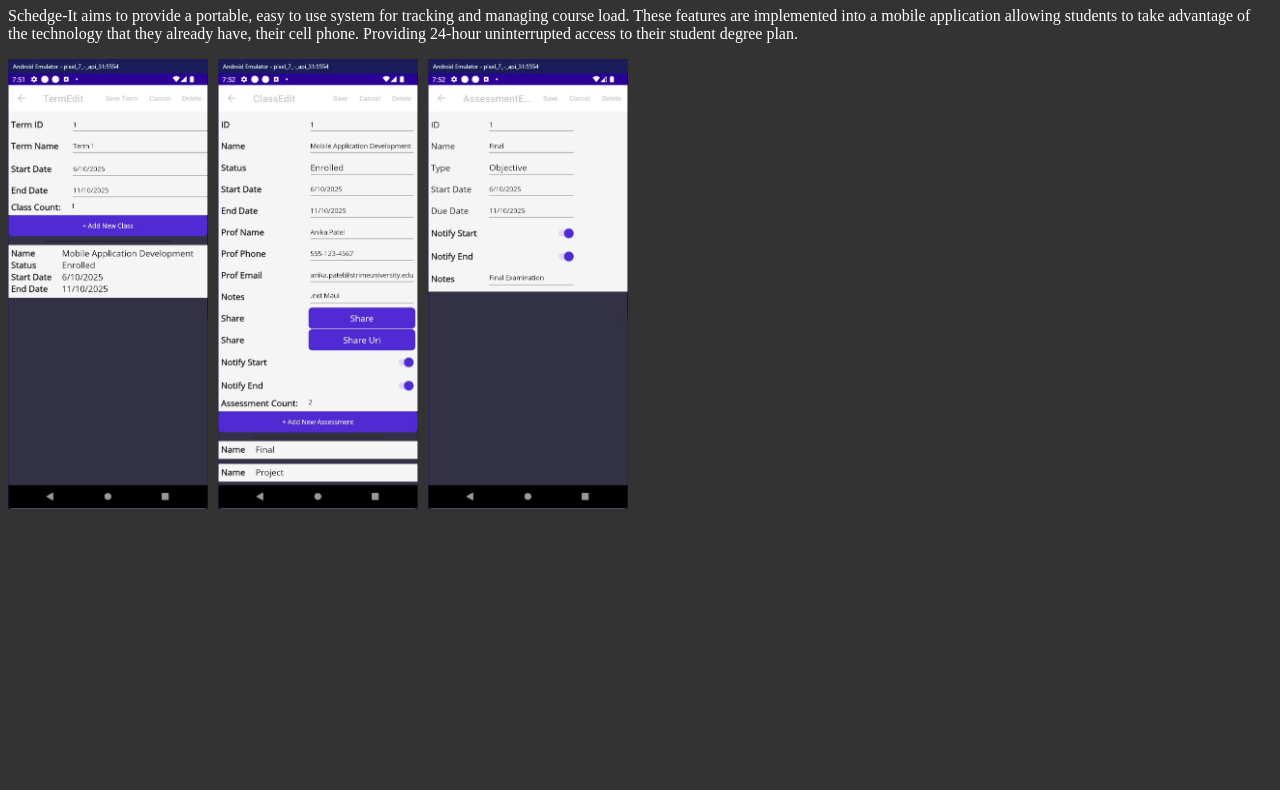
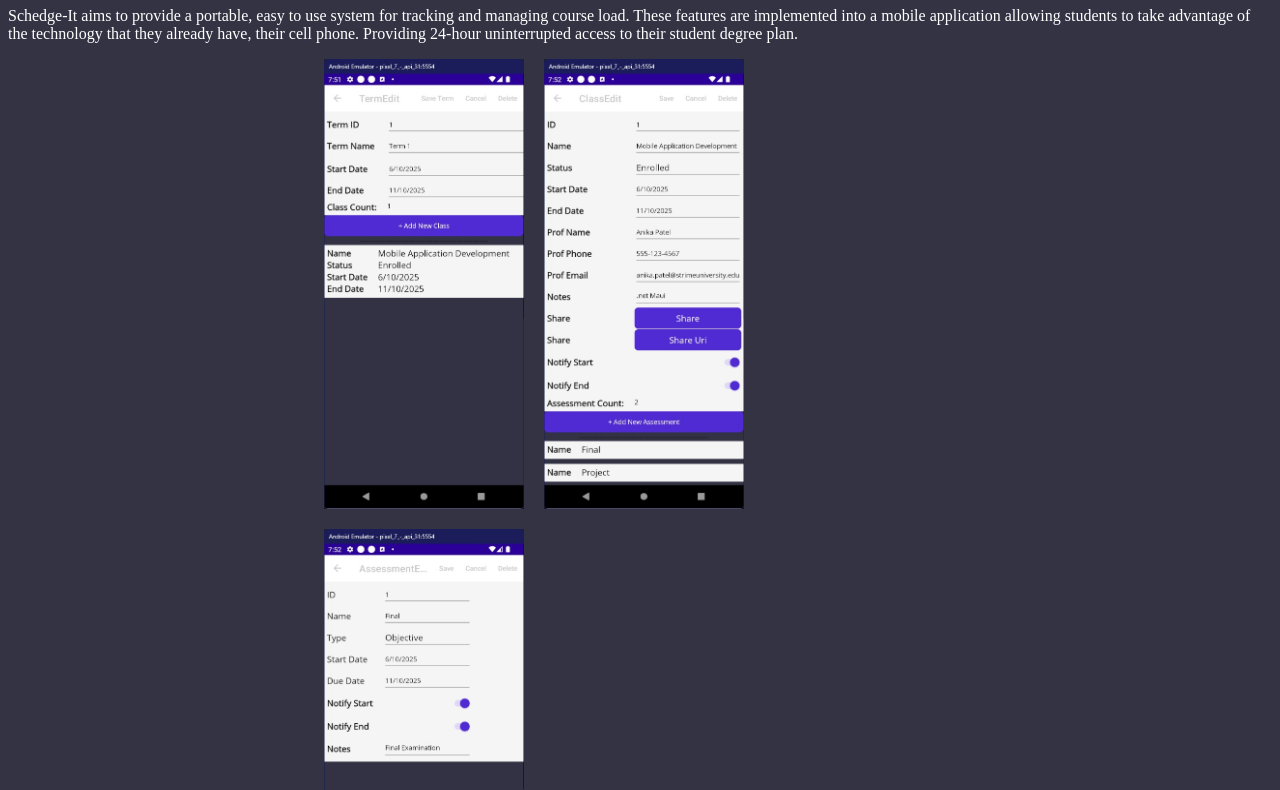
Before and after one commit to smimms88/sched-it, a plain HTML site: page index.html in a window 1280 px wide. Shown: the part 73-863 px from the top of the page. Before the commit the page ends 800 px from the top, so only its background shows below. Drawn offline with Linux system fonts and the light colour scheme.

Commit message:
Update index.css

```diff
--- a/index.css
+++ b/index.css
@@ -1,12 +1,14 @@
 body {
-  background: #333;
+  background: #334;
   color: white;
 }
 
 #description {
   display: flex;
   flex-wrap: wrap;
-  gap: 10px;
+  gap: 20px;
+  width: 50%;
+  margin: 0 auto;
 }
 
 img {
```
